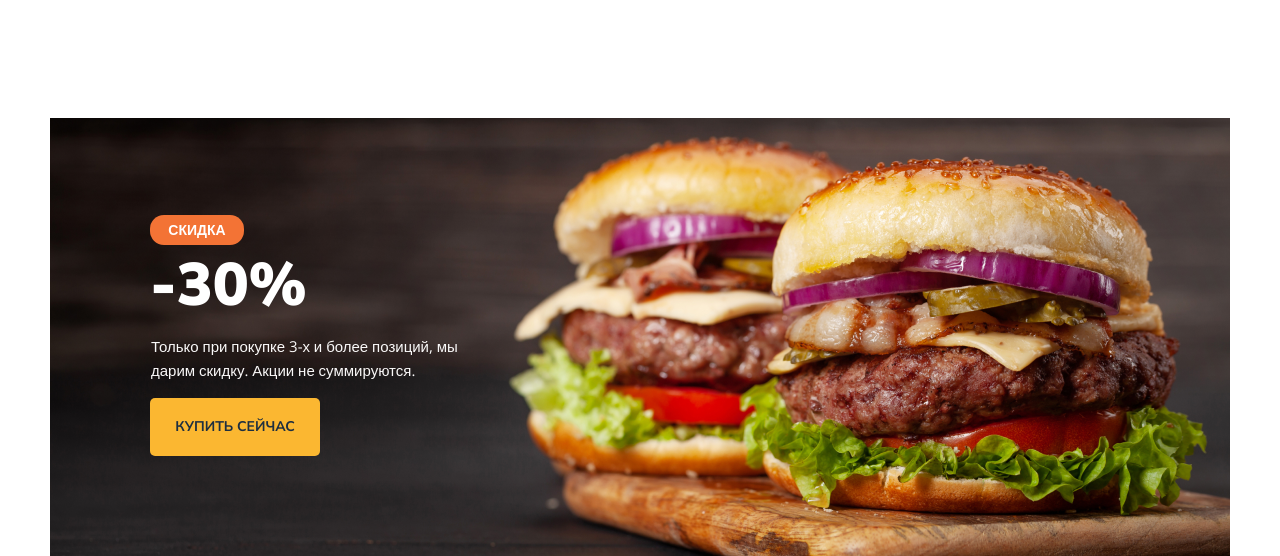
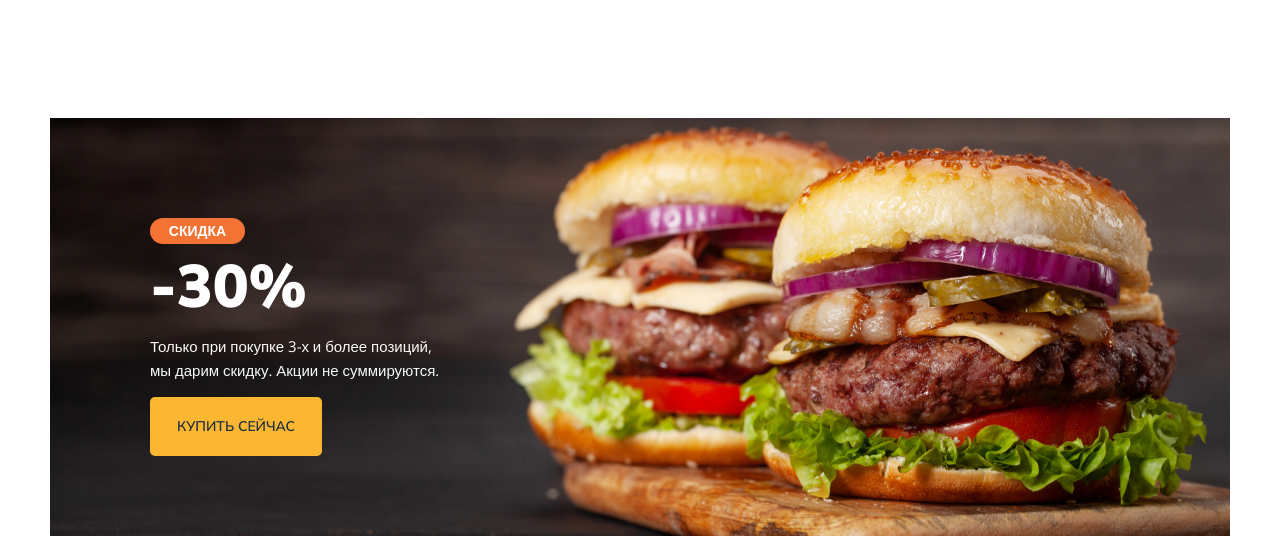
Before and after one commit to BuMaSe/Module01-Burger, a plain HTML site: page index.html in a window 1280 px wide. Shown: the part 611-1167 px from the top of the page. Drawn offline with nearby package versions, Linux system fonts and the light colour scheme.

Commit message:
lesson 12

```diff
--- a/index.html
+++ b/index.html
@@ -48,10 +48,10 @@
             <div class="container">
                 <div class="banner-box">
                     <h2 class="banner-title">
-                        <span class="discount" >скидка</span>
+                        <span>скидка</span>
                         -30%
                     </h2>
-                    <p class="banner-text">Только при покупке 3-х и более позиций, мы дарим скидку. Акции не суммируются.</p>
+                    <p class="banner-text">Только при покупке 3-х и более позиций, мы&nbsp;дарим скидку. Акции не суммируются.</p>
                     <a href="#" class="banner-link">купить сейчас</a>
                 </div>
             </div>
--- a/styles/main.css
+++ b/styles/main.css
@@ -146,47 +146,37 @@ header {
     color: #FFFFFF;
     font-weight: 900;
     font-size: 60px;
-    margin-top: -3px;
-    margin-bottom: 14px;
+    margin-top: 0;
+    margin-bottom: 12px;
 }
-.discount {
+.banner-title span {
     font-family: 'Open Sans', sans-serif;
     text-transform: uppercase;
     background-color: #F37335;
     border-radius: 14px;
     font-weight: 600;
     font-size: 14px;
-    padding: 7px 17px;
+    padding: 5px 0;
+    display: block;
+    max-width: 95px;
     text-align: center;
-    max-width: 60px;
-    margin-bottom: 6px;
-    display: block;
+    margin-bottom: 9px;
 }
 .banner-text {
     color: #FAF9F9;
     font-family: 'Open Sans', sans-serif;
-    font-style: normal;
-    font-weight: 400;
     font-size: 15px;
-    line-height: 24px;
-    max-width: 307px;
-    margin-top: 13px;
-    margin-left: 1px;
+    line-height: 1.6;
+    max-width: 353px;
+    margin-top: 0;
+    margin-bottom: 35px;
 }
 .banner-link {
-    font-family: 'Nunito Sans', sans-serif;
-    display: block;
+    font-size: 14px;
+    padding: 20px 27px;
+    text-transform: uppercase;
     text-decoration: none;
-    background: #FBB731;
     color: #1E2F40;
-    font-style: normal;
-    font-weight: 700;
-    padding: 20px 10px;
+    background-color: #FBB731;
     border-radius: 5px;
-    text-transform: uppercase;
-    text-align: center;
-    margin-top: 16px;
-    font-size: 14px;
-    line-height: 18px;
-    max-width: 150px;
 }
```
